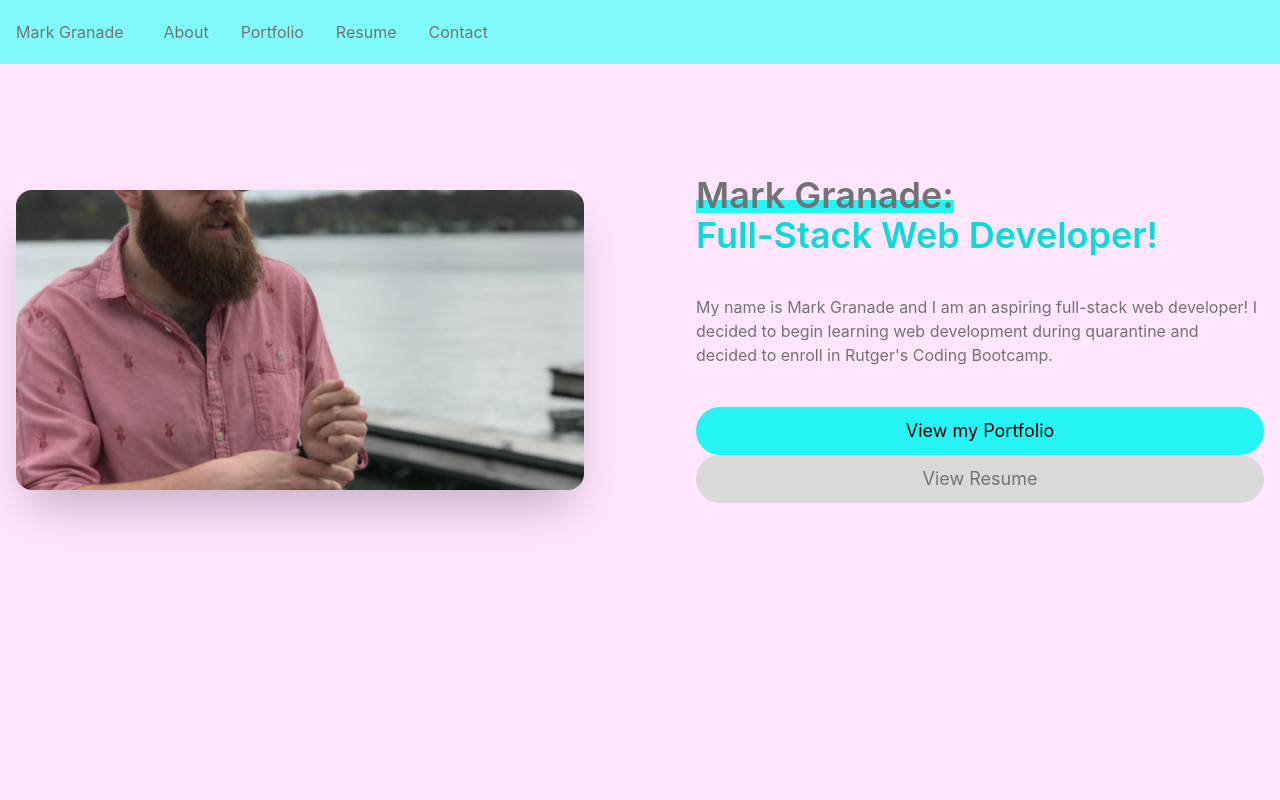
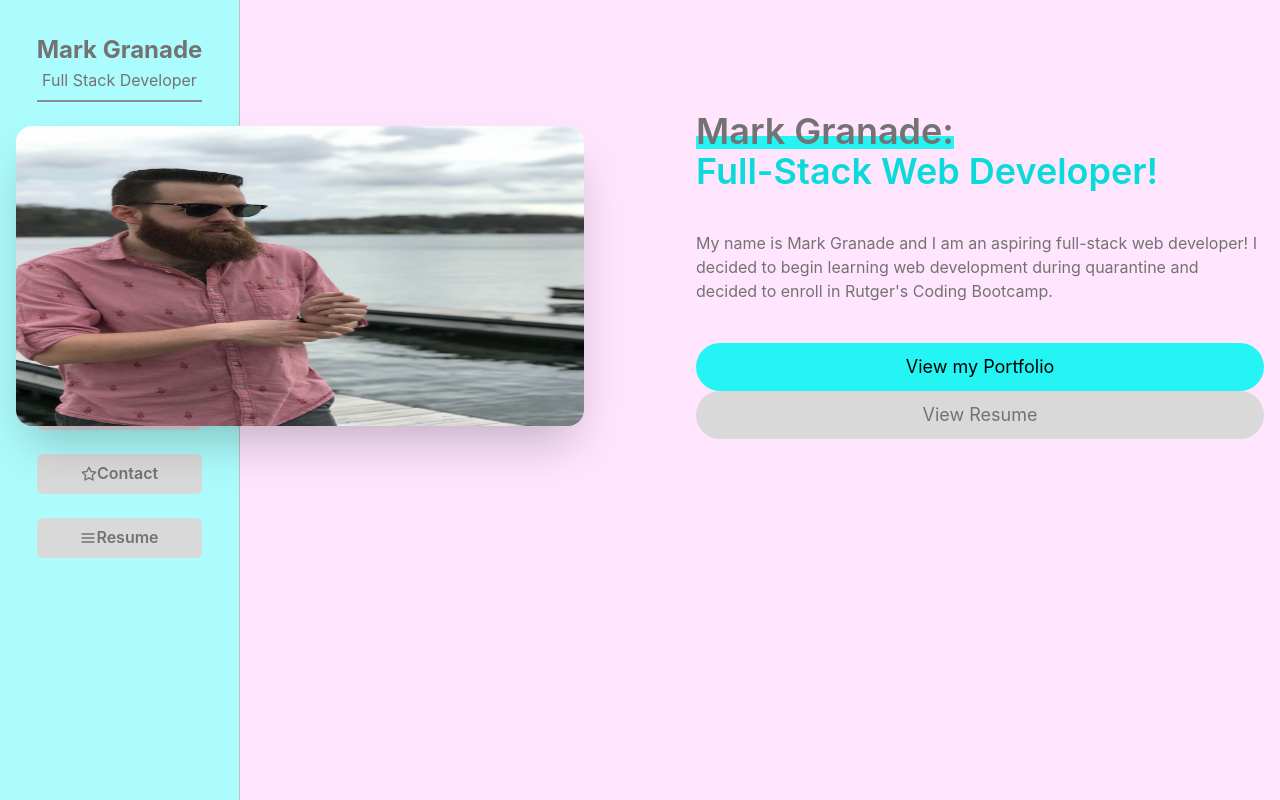
Before and after one commit to MarkGranade/granade-portfolio, a React (Create React App) app: page / in a window 1280 px wide. Built offline with nearby package versions, Linux system fonts and the light colour scheme.

Commit message:
switched to sidebar, added components for Experience, Skills, and Education

```diff
--- a/src/App.js
+++ b/src/App.js
@@ -1,12 +1,17 @@
 import React, { useState } from "react";
 import { ChakraProvider, extendTheme } from "@chakra-ui/react";
+import { Box } from "@chakra-ui/react";
 import { mode } from "@chakra-ui/theme-tools";
 import "./App.css";
-import Nav from "./components/Nav";
+// import Nav from "./components/Nav";
+import SideBar from "./components/SideBar";
 import Landing from "./components/Landing";
 import Portfolio from "./components/Portfolio";
 import Resume from "./components/Resume";
 import ContactForm from "./components/Contact";
+import Education from "./components/Education";
+import Experience from "./components/Experience";
+import Skills from "./components/Skills";
 // import theme from "./theme/index.js";
 
 const theme = extendTheme({
@@ -60,6 +65,13 @@ const theme = extendTheme({
 	},
 });
 
+// Jazz Cup Palette
+// "#83DDE0"
+// "#28ADA8"
+// "#3F86BC"
+// "#7A3A9A"
+// "#392682"
+
 function App() {
 	const [navSelected, setNavSelected] = useState("About");
 
@@ -68,16 +80,23 @@ function App() {
 			return <Landing />;
 		} else if (page === "Portfolio") {
 			return <Portfolio />;
+		} else if (page === "Experience") {
+			return <Experience />;
+		} else if (page === "Skills") {
+			return <Skills />;
+		} else if (page === "Education") {
+			return <Education />;
+		} else if (page === "Contact") {
+			return <ContactForm />;
 		} else if (page === "Resume") {
 			return <Resume />;
-		} else if (page === "Contact") {
-			return <ContactForm />;
 		}
 	}
 
 	return (
 		<ChakraProvider theme={theme}>
-			<Nav navSelected={navSelected} setNavSelected={setNavSelected} />
+			{/* <Nav navSelected={navSelected} setNavSelected={setNavSelected} /> */}
+			<SideBar navSelected={navSelected} setNavSelected={setNavSelected} />
 
 			<main>{switchPage(navSelected)}</main>
 			{/* <Landing /> */}
--- /dev/null
+++ b/src/components/Education/index.js
@@ -0,0 +1,25 @@
+import React from "react";
+import {
+	Container,
+	Box,
+	Heading,
+	List,
+	ListItem,
+	UnorderedList,
+} from "@chakra-ui/react";
+
+function Education() {
+	return (
+		<Container>
+			<Box>
+				<Heading>Education</Heading>
+				<UnorderedList>
+					<ListItem>Fairleigh Dickinson</ListItem>
+					<ListItem>Rutgers Coding Bootcamp</ListItem>
+				</UnorderedList>
+			</Box>
+		</Container>
+	);
+}
+
+export default Education;
--- /dev/null
+++ b/src/components/Experience/index.js
@@ -0,0 +1,24 @@
+import React from "react";
+import {
+	Container,
+	Box,
+	Heading,
+	List,
+	ListItem,
+	UnorderedList,
+} from "@chakra-ui/react";
+
+function Experience() {
+	return (
+		<Container>
+			<Box>
+				<Heading>Experience</Heading>
+				<UnorderedList>
+					<ListItem>none</ListItem>
+				</UnorderedList>
+			</Box>
+		</Container>
+	);
+}
+
+export default Experience;
--- a/src/components/Landing/index.js
+++ b/src/components/Landing/index.js
@@ -43,7 +43,7 @@ function Landing() {
 					>
 						<Image
 							alt={"Mark Granade"}
-							fit={"cover"}
+							// fit={"cover"}
 							align={"center"}
 							w={"100%"}
 							h={"100%"}
--- /dev/null
+++ b/src/components/SideBar/index.js
@@ -0,0 +1,260 @@
+import React from "react";
+import {
+	IconButton,
+	Box,
+	CloseButton,
+	Flex,
+	Icon,
+	useColorModeValue,
+	Link,
+	Drawer,
+	DrawerContent,
+	Text,
+	useDisclosure,
+	BoxProps,
+	FlexProps,
+	Button,
+	VStack,
+} from "@chakra-ui/react";
+import {
+	FiHome,
+	FiTrendingUp,
+	FiCompass,
+	FiStar,
+	FiSettings,
+	FiMenu,
+} from "react-icons/fi";
+import { IconType } from "react-icons";
+import { ReactText } from "react";
+
+function SideBar(props) {
+	const { navSelected, setNavSelected } = props;
+
+	return (
+		<Box
+			bg={useColorModeValue("primary.100", "gray.900")}
+			borderRight="1px"
+			borderRightColor={useColorModeValue("gray.200", "gray.700")}
+			w={{ base: "full", md: 60 }}
+			pos="fixed"
+			h="full"
+		>
+			<Flex
+				direction="column"
+				h="20"
+				alignItems="center"
+				mx="8"
+				justifyContent="space-between"
+			>
+				<VStack spacing={8} mt="8" alignItems={"center"}>
+					<Box borderBottom="2px" borderColor="gray.400">
+						<Text fontSize="2xl" fontWeight="bold">
+							Mark Granade
+						</Text>
+						<Text fontSize="1xl" align="center" mb="2">
+							Full Stack Developer
+						</Text>
+					</Box>
+					<VStack
+						as={"nav"}
+						spacing={6}
+						w="full"
+						align="flex-start"
+						display={{ base: "none", md: "flex" }}
+					>
+						<Button
+							as={"Link"}
+							px={2}
+							py={1}
+							w="full"
+							rounded={"md"}
+							_hover={{
+								textDecoration: "none",
+								bg: useColorModeValue("gray.200", "gray.700"),
+							}}
+							href={"#about"}
+							onClick={() => setNavSelected("About")}
+						>
+							<FiHome />
+							<Text ml="3">About</Text>
+						</Button>
+
+						<Button
+							as={"Link"}
+							px={2}
+							py={1}
+							w="full"
+							rounded={"md"}
+							_hover={{
+								textDecoration: "none",
+								bg: useColorModeValue("gray.200", "gray.700"),
+							}}
+							href={"#portfolio"}
+							onClick={() => setNavSelected("Portfolio")}
+						>
+							<FiTrendingUp />
+							Projects
+						</Button>
+
+						<Button
+							as={"Link"}
+							px={2}
+							py={1}
+							w="full"
+							rounded={"md"}
+							_hover={{
+								textDecoration: "none",
+								bg: useColorModeValue("gray.200", "gray.700"),
+							}}
+							href={"#experience"}
+							onClick={() => setNavSelected("Experience")}
+						>
+							<FiCompass />
+							Experience
+						</Button>
+
+						<Button
+							as={"Link"}
+							px={2}
+							py={1}
+							w="full"
+							rounded={"md"}
+							_hover={{
+								textDecoration: "none",
+								bg: useColorModeValue("gray.200", "gray.700"),
+							}}
+							href={"#skills"}
+							onClick={() => setNavSelected("Skills")}
+						>
+							<FiStar />
+							Skills
+						</Button>
+
+						<Button
+							as={"Link"}
+							px={2}
+							py={1}
+							w="full"
+							rounded={"md"}
+							_hover={{
+								textDecoration: "none",
+								bg: useColorModeValue("gray.200", "gray.700"),
+							}}
+							href={"#education"}
+							onClick={() => setNavSelected("Education")}
+						>
+							<FiSettings />
+							Education
+						</Button>
+
+						<Button
+							as={"Link"}
+							px={2}
+							py={1}
+							w="full"
+							rounded={"md"}
+							_hover={{
+								textDecoration: "none",
+								bg: useColorModeValue("gray.200", "gray.700"),
+							}}
+							href={"#contact"}
+							onClick={() => setNavSelected("Contact")}
+						>
+							<FiStar />
+							Contact
+						</Button>
+
+						<Button
+							as={"Link"}
+							px={2}
+							py={1}
+							w="full"
+							rounded={"md"}
+							_hover={{
+								textDecoration: "none",
+								bg: useColorModeValue("gray.200", "gray.700"),
+							}}
+							href={"#resume"}
+							onClick={() => setNavSelected("Resume")}
+						>
+							<FiMenu />
+							Resume
+						</Button>
+					</VStack>
+				</VStack>
+			</Flex>
+		</Box>
+	);
+}
+
+export default SideBar;
+
+function TESTSideBar(props) {
+	const { navSelected, setNavSelected } = props;
+
+	return (
+		<Box
+			bg={useColorModeValue("white", "gray.900")}
+			borderRight="1px"
+			borderRightColor={useColorModeValue("gray.200", "gray.700")}
+			w={{ base: "full", md: 60 }}
+			pos="fixed"
+			h="full"
+		>
+			<Flex h="20" alignItems="center" mx="8" justifyContent="space-between">
+				<Text fontSize="2xl" fontWeight="bold">
+					Mark Granade
+				</Text>
+			</Flex>
+
+			<Flex
+				align="center"
+				p="4"
+				mx="4"
+				borderRadius="lg"
+				role="group"
+				cursor="pointer"
+				_hover={{
+					bg: "cyan.400",
+					color: "white",
+				}}
+			>
+				<VStack as={"nav"} align="flex-start">
+					<Button w="full">
+						<FiHome />
+						<Text ml="5">About</Text>
+					</Button>
+
+					<Button w="full">
+						<FiTrendingUp />
+						<Text ml="5">Experience</Text>
+					</Button>
+
+					<Button w="full">
+						<FiCompass />
+						<Text ml="5">Projects</Text>
+					</Button>
+
+					<Button w="full">
+						<FiStar />
+						<Text ml="5">Skills</Text>
+					</Button>
+
+					<Button w="full">
+						<FiSettings />
+						<Text ml="5">Education</Text>
+					</Button>
+
+					<Button w="full">
+						<FiStar />
+						<Text ml="5">Contact</Text>
+					</Button>
+					<Button w="full">
+						<FiMenu />
+						<Text ml="5">Resume</Text>
+					</Button>
+				</VStack>
+			</Flex>
+		</Box>
+	);
+}
--- /dev/null
+++ b/src/components/Skills/index.js
@@ -0,0 +1,27 @@
+import React from "react";
+import {
+	Container,
+	Box,
+	Heading,
+	ListItem,
+	UnorderedList,
+} from "@chakra-ui/react";
+
+function Skills() {
+	return (
+		<Container>
+			<Box>
+				<Heading>Education</Heading>
+				<UnorderedList>
+					<ListItem>JavaScript</ListItem>
+					<ListItem>React</ListItem>
+					<ListItem>MongoDB</ListItem>
+					<ListItem>GraphQL</ListItem>
+					<ListItem>Node.JS</ListItem>
+				</UnorderedList>
+			</Box>
+		</Container>
+	);
+}
+
+export default Skills;
```
Also changed, not shown: src/assets/images/jazz-cup.jpg (added).
